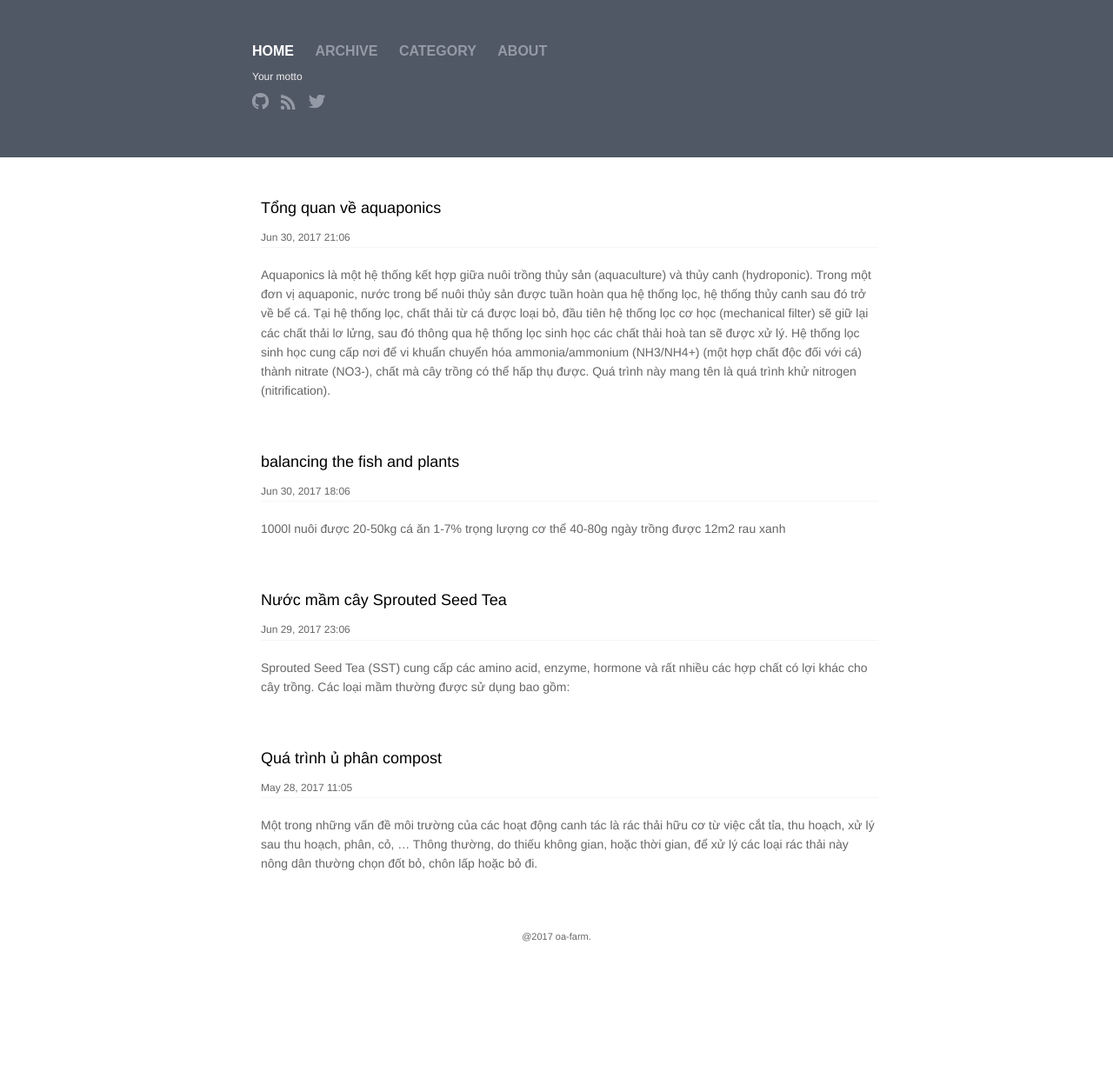
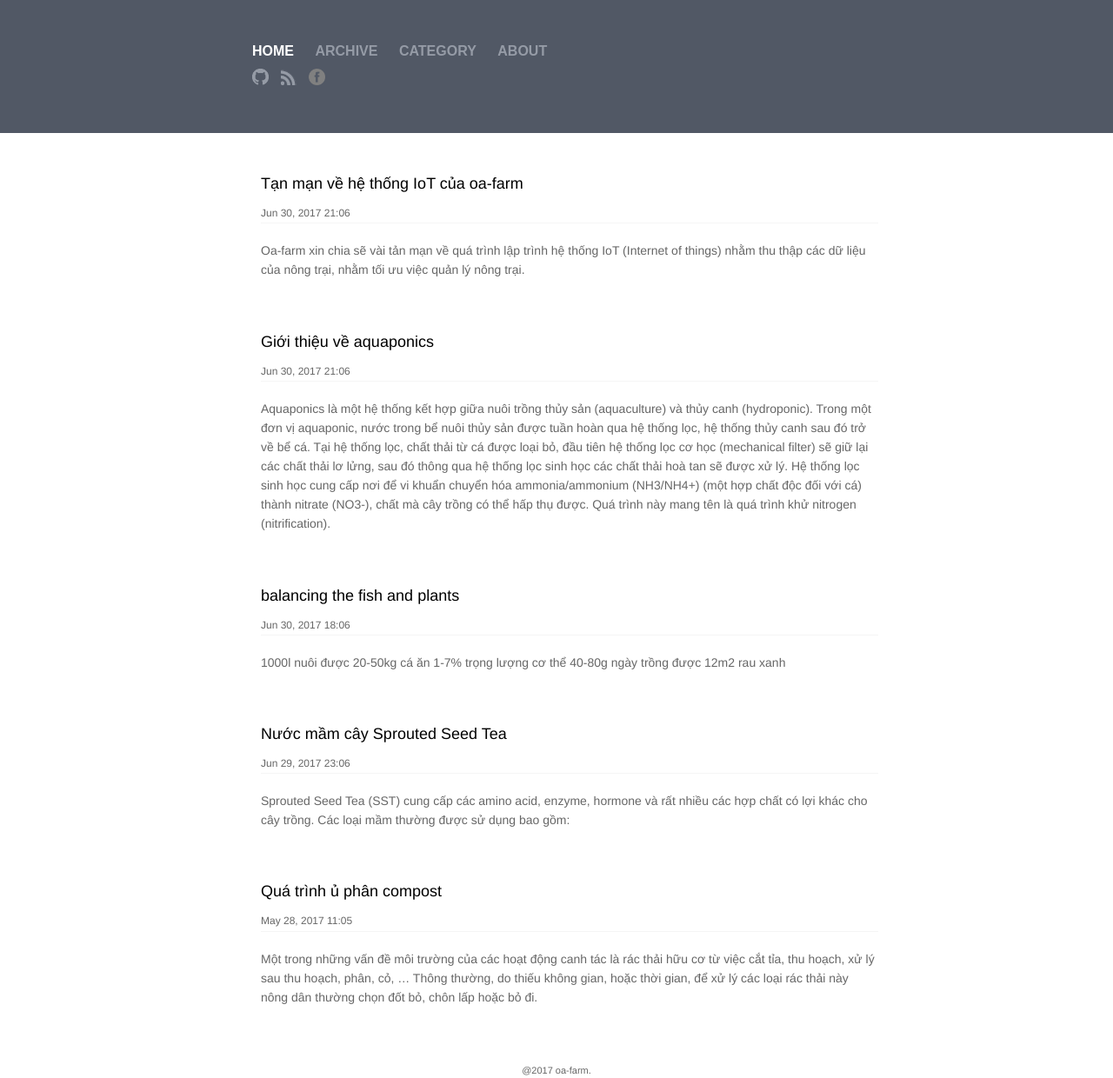
Before and after one commit to oa-farm/oa-farm.github.io, a Jekyll site: the page built from index.html, in a window 1280 px wide. Shown: the whole page at 87% size. Built offline with Jekyll 4.4.1, drawn with Linux system fonts in a browser that asks for light colours; before the commit the page ends 1086 px from its top, so only the background shows below that.

Commit message:
add a post

```diff
--- a/_config.yml
+++ b/_config.yml
@@ -1,11 +1,11 @@
 # Site settings
 title: Welcome to oa-farm blog
-motto: Your motto
+motto: Vì một nền nông nghiệp bền vững
 email: oafarm.vn@gmail.com
 description: > # this means to ignore newlines until "baseurl:"
   oa-farm blog là nơi chia sẽ kinh nghiệm về nông nghiệp sạch, nông nghiệp hữu cơ
 baseurl: "" # the subpath of your site, e.g. /blog/
-url: "http://yourdomain.com" # the base hostname & protocol for your site
+url: "https://oa-farm.github.io" # the base hostname & protocol for your site
 twitter_username: mth2610
 github_username:  mth2610
 
--- a/_includes/header.html
+++ b/_includes/header.html
@@ -46,7 +46,6 @@
 				</li>
 			{% endif %}
 		</div>
-		<div class="description"> {{ site.motto }} </div>
 		<ul class="social-links">
 			<li>
 				<a href="https://github.com/{{ site.github_username }}" title="Github">
@@ -59,8 +58,8 @@
 				</a>
 			</li>
 			<li>
-				<a href="https://twitter.com/{{ site.twitter_username }}" title="Twitter">
-					<img width="19px" height="19px" src="/images/twitter.png"/>
+				<a href="https://www.facebook.com/OA-Farm-819736884840775" title="Facebook">
+					<img width="19px" height="19px" src="/images/facebook.png"/>
 				</a>
 			</li>
 		</ul>
--- a/_posts/2017-06-30-introduction to aquaponics.md
+++ b/_posts/2017-06-30-introduction to aquaponics.md
@@ -1,13 +1,13 @@
 ---
 layout: post
-title:  "Tổng quan về aquaponics"
+title:  "Giới thiệu về aquaponics"
 date:   2017-06-30 21:20:00
 categories: "Aquaponics"
 ---
 
 Aquaponics là một hệ thống kết hợp giữa nuôi trồng thủy sản (aquaculture) và thủy canh (hydroponic). Trong một đơn vị aquaponic, nước trong bể nuôi thủy sản được tuần hoàn qua hệ thống lọc, hệ thống thủy canh sau đó trở về bể cá. Tại hệ thống lọc, chất thải từ cá được loại bỏ, đầu tiên hệ thống lọc cơ học (mechanical filter) sẽ giữ lại các chất thải lơ lửng, sau đó thông qua hệ thống lọc sinh học các chất thải hoà tan sẽ được xử lý. Hệ thống lọc sinh học cung cấp nơi để vi khuẩn chuyển hóa ammonia/ammonium (NH3/NH4+) (một hợp chất độc đối với cá) thành nitrate (NO3-), chất mà cây trồng có thể hấp thụ được. Quá trình này mang tên là quá trình khử nitrogen (nitrification).
 
-Vì nước chứa dinh dưỡng được tuần hoàn qua hệ thống hydroponics, nơi mà cây trồng sinh trưởng, do đó cây sẽ hấp thụ các chất dinh dưỡng và trả lại nước có ít dinh dưỡng hơn về hồ cá (đây là một quá trình có lợi cho cá). Quá trình này giúp cho cây, cá và vi khuẩn sinh sống sinh với nhau, tạo ra môi trường cân bằng và có lợi cho cả ba. Trong Aquaponics, chất thải thủy sản được chuyển hướng qua hệ thống thủy can và không thải ra môi trường, đồng thời dinh dưỡng được cung cấp cho cây trồng do đó có thể nói Aquaponics là một hệ thống bền vững, hiệu quả về kinh tế. Hơn nữa, hệ thống Aquaponics được chứng minh là có năng suất về cây trồng tương đương hệ thống Hydroponic và năng suất về thủy sản tương đương với hệ thống nuôi trồng thủy sản tuần hoàn. Đặc biệt tại những nơi mà đất đai và nước thiếu thốn.
+Vì nước chứa dinh dưỡng được tuần hoàn qua hệ thống hydroponics, nơi mà cây trồng sinh trưởng, do đó cây sẽ hấp thụ các chất dinh dưỡng và trả lại nước có ít dinh dưỡng hơn về hồ cá (đây là một quá trình có lợi cho cá). Quá trình này giúp cho cây, cá và vi khuẩn sinh sống sinh với nhau, tạo ra môi trường cân bằng và có lợi cho cả ba. Trong Aquaponics, chất thải thủy sản được chuyển hướng qua hệ thống thủy canh và không thải ra môi trường, đồng thời dinh dưỡng được cung cấp cho cây trồng do đó có thể nói Aquaponics là một hệ thống bền vững, hiệu quả về kinh tế. Hơn nữa, hệ thống Aquaponics được chứng minh là có năng suất về cây trồng tương đương hệ thống Hydroponic và năng suất về thủy sản tương đương với hệ thống nuôi trồng thủy sản tuần hoàn. Đặc biệt tại những nơi mà đất đai và nước thiếu thốn.
 
 ![aquaponics](http://i.imgur.com/QqPXLLI.png)
 
@@ -27,7 +27,6 @@ Hệ thống aquaponics là sự cộng hưởng của cả ba yếu tố cây t
 * Có thể sử dụng các vùng đất như sa mạc, đất thoái hóa hóa, đất mặn, đất cát các vùng đảo.
 * Gần như không tạo ra chất thải.
 * Tiết kiệm công lao động
-*
 
 #### Các nhược điểm của hệ thống aquaponics
 
--- /dev/null
+++ b/_posts/2017-08-15-introdution to monitoring system of oafarm.md
@@ -0,0 +1,33 @@
+---
+layout: post
+title:  "Tạn mạn về hệ thống IoT của oa-farm"
+date:   2017-06-30 21:20:00
+categories: "IT"
+---
+
+Oa-farm xin chia sẽ vài tản mạn về quá trình lập trình hệ thống IoT (Internet of things) nhằm thu thập các dữ liệu của nông trại, nhằm tối ưu việc quản lý nông trại.
+
+Nói ra thì dài dòng, đại khái là lúc đầu oa-farm chia hệ thống thành 3 phần để tiến hành thực hiện:
+
+1. Trên Raspberry pi, một mạch máy tính mini nhưng có chức năng kết nối với các cảm biến (sensor). Các đoạn python scripts được viết đơn giản để thu nhận dữ liệu như nhiệt độ, độ ẩm, ánh sáng, pH ... và cả dữ liệu hình ảnh từ camera. Tiếp đó công cụ cron trên linux được sử dụng để các đoạn script này cứ 5 phút là tự động chạy 1 lần và gửi dữ liệu về back-end thông qua giao thức HTTP (post) (riêng camera thì 30 giây gửi ảnh về 1 lần, phần camera viết cũng tương đối dài dòng, có dịp mình sẽ viết 1 bài riêng về nó)
+
+
+2. Một server để lưu trữ cơ sở dữ liệu và chạy back-endservice được viết trên Django. Trên server này, dữ liệu được lưu trữ trong MongoDB. Các dữ liệu thu thập được trên các sensor giao tiếp với back-end services và database thông qua rest-full api (Application programming interface).
+
+3. Hệ thống front-end được viết trên react. Đây là phần phụ trách trình diễn dữ liệu cho người dùng một cách trực quan.
+
+![Giao diện web hiển thị dữ liệu từ các cảm biến](http://i.imgur.com/27UXWTT.png)
+
+Sau 1 thời gian không ngắn, cả ba phần trên cuối cùng cũng được các thành viên của oa-farm viết xong. Nhưng khi triển khai thực tế trên nông trại thì lại có một số vấn đề nảy sinh:
+
+1. Kinh phí để mua 1 máy tính để làm back-end server bị cắt giảm. Điều này cũng có thể khắc phục bằng sử dụng dịch vụ đám mây EC2 của Amazon, nhưng mà các tài khoản free dùng để làm chuyện khác rồi, nên phải tìm cách khác.
+2. Không có mạng cáp quang.
+3. Dữ liệu ảnh từ ip camera khá nhiều, sớm muộn thì ổ cứng cũng sẽ hết dung lượng.
+
+Đúng là trong tình trạng tài chính không dư dả, bắt buộc ta phải đưa ra những giải pháp thích ứng với nó. Sau 1 thời gian suy nghĩ, quyết định bỏ qua các khía cạnh về bảo mật, oa-farm quyết định lần lượt giải quyết các vấn đề trên như sau:
+
+1. Sử dụng dịch vụ google docs của google để lưu dữ liệu từ các cảm biến (may mà google có cung cấp api cho google drive để thực hiện chuyện này).
+
+2. Sử dụng router phát wifi từ sim 4G. Không sử dụng mạng cáp quang đồng nghĩa với dung lượng và tốc độ mạng hạng chế, từ việc này nên cũng bắt buộc oa-farm phải viết đoạn script lấy và gửi hình ảnh lên đám mây theo cách đa luồng và không đồng bộ (do mạng chậm nên trong 30 giây đoạn script này chưa chạy xong thì đoạn script khác đã được gọi tới, do đó các đoạn script phải được thực thi không đồng bộ)
+
+3. Cần tìm 1 dịch vụ lưu trữ ảnh miễn phí và không giới hạn dung lượng. Lúc đầu thì định dùng google photo để lưu trữ ảnh từ camera nhưng tiếc là google chưa cung cấp api để upload ảnh, nên phải chuyển qua dùng Imgur.
```
Also changed, not shown: images/facebook.png (added).
